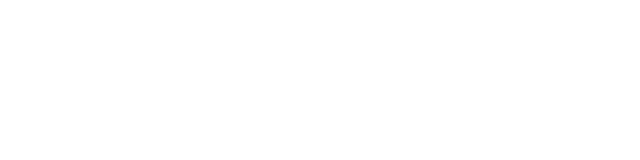
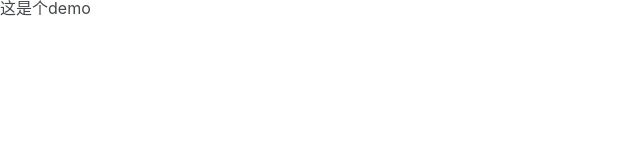
Before and after one commit to thebrandnew/logo, a Vue app: page /#/demo in a window 1280 px wide. Shown: the top 160 px of the page, without its empty margins (0-640 px from the left). Built offline with nearby package versions, Linux system fonts and the light colour scheme.

Commit message:
add demo.vue

```diff
--- /dev/null
+++ b/src/components/Demo.vue
@@ -0,0 +1,15 @@
+<template lang="pug">
+.demo 这是个demo
+</template>
+
+<script>
+export default {
+  name: 'Demo',
+  data () {
+    return {}
+  }
+}
+</script>
+
+<style scoped lang="stylus">
+</style>
--- a/src/router/index.js
+++ b/src/router/index.js
@@ -1,13 +1,21 @@
 import Vue from 'vue'
 import Router from 'vue-router'
 import Register from '@/components/Register'
+import Demo from '@/components/Demo'
+
 Vue.use(Router)
+
 export default new Router({
   routes: [
     {
       path: '/',
       name: 'Register',
       component: Register
+    },
+    {
+      path: '/demo',
+      name: 'Demo',
+      component: Demo
     }
   ]
 })
```
Also changed, not shown: src/App.vue (line endings or trailing spaces).
